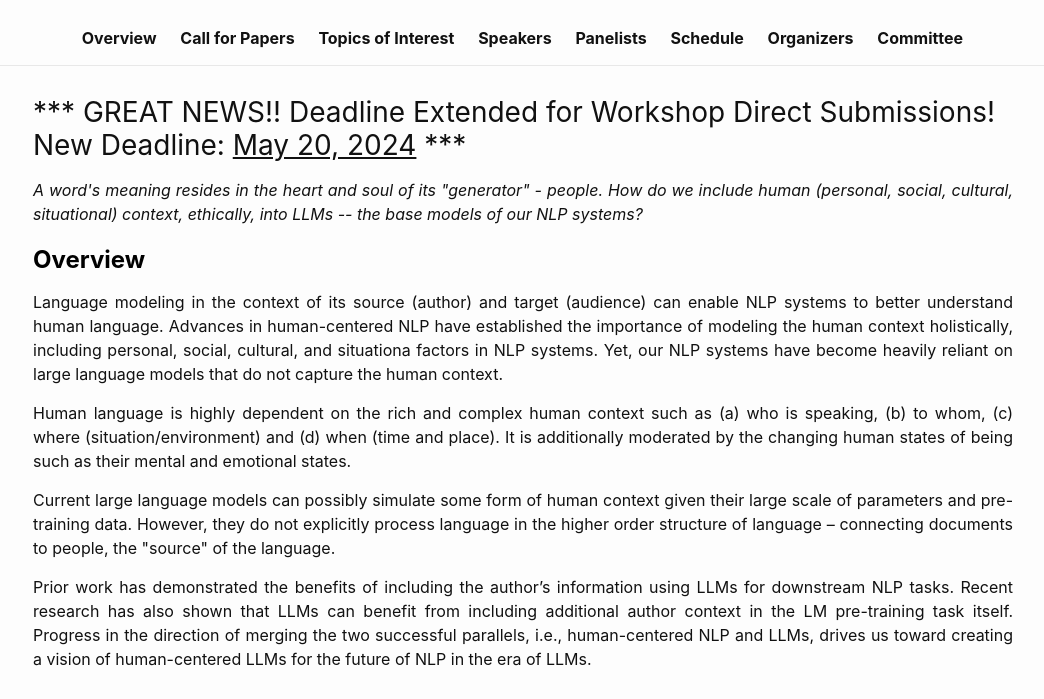
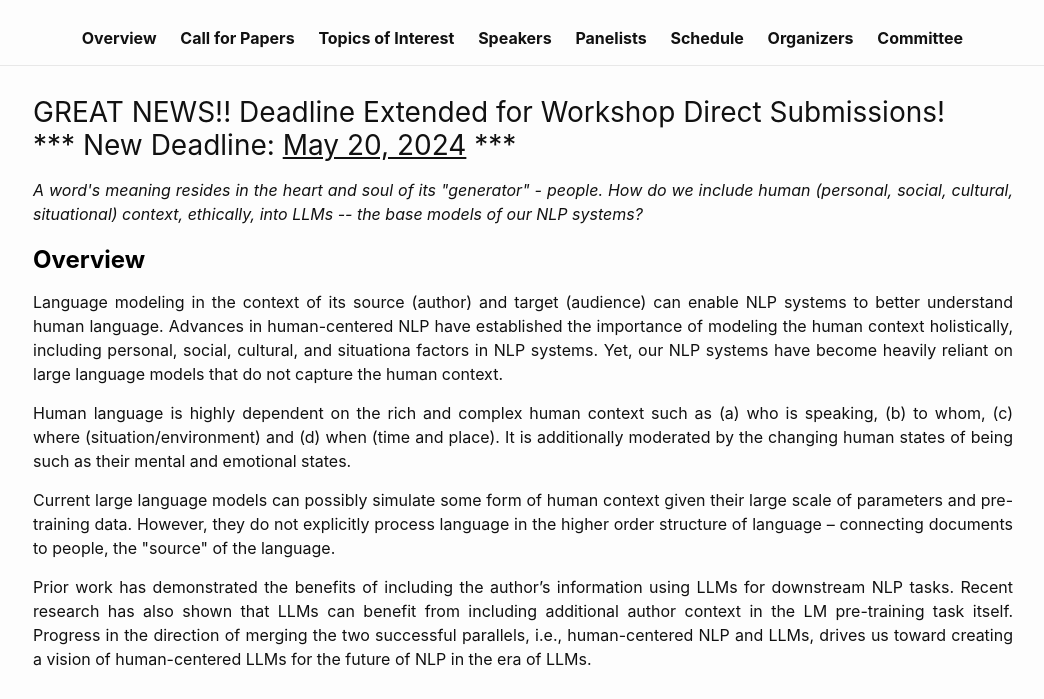
Before and after one commit to hucllm-workshop/hucllm-workshop.github.io, a Jekyll site: the page built from index.md, in a window 1280 px wide and 900 px high, cut to the strip 201-900 px from the top of the window. Shown: the whole strip, without its empty margins (117-1161 px from the left). Built offline with Jekyll 4.4.1, drawn with Linux system fonts in a browser that asks for light colours; nearby versions of some CDN libraries.

```diff
--- a/index.md
+++ b/index.md
@@ -13,7 +13,7 @@ layout: home
 <h2 class="blackpar_title">Human-Centered Large Language Modeling Workshop </h2>
 </center> -->
 
-<h3>*** GREAT NEWS!! Deadline Extended for Workshop Direct Submissions! New Deadline: <ins>May 20, 2024</ins> ***</h3>
+<h3> GREAT NEWS!! Deadline Extended for Workshop Direct Submissions! <br>*** New Deadline: <ins>May 20, 2024</ins> ***</h3>
 <p style="margin: 0px 0px 20px 0px;">
 
 <i>A word's meaning resides in the heart and soul of its "generator" - people. How do we include human (personal, social, cultural, situational) context, ethically, into LLMs -- the base models of our NLP systems?</i>
```
